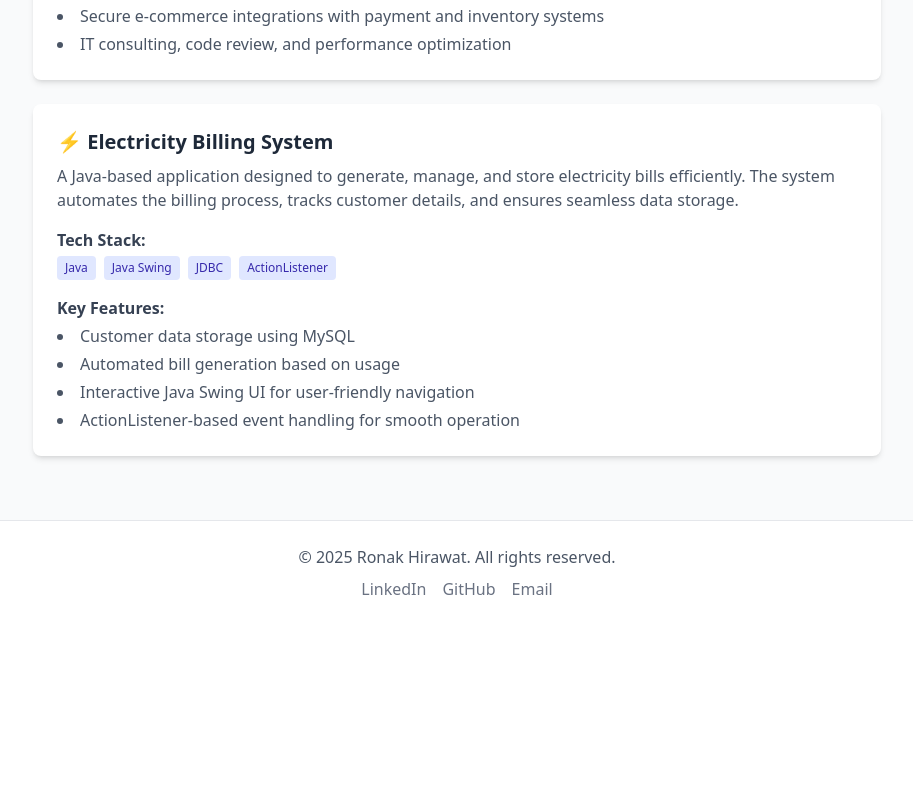
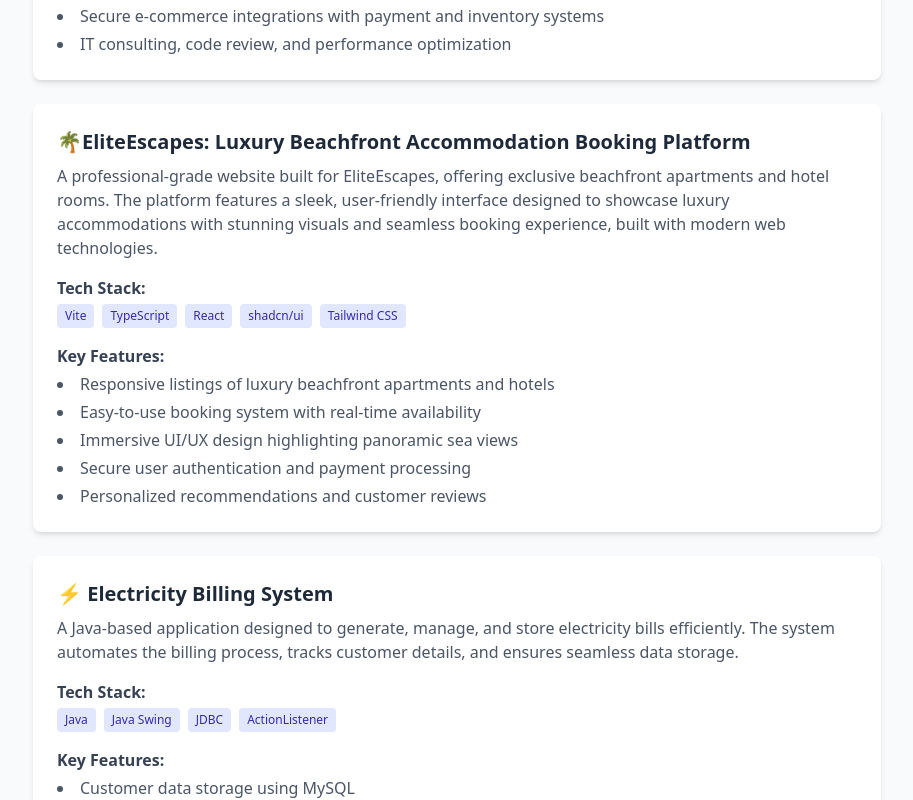
Before and after one commit to RonakHirawat/MyPortfolio, a React (Vite) app: page /Projects in a window 1280 px wide. Shown: the part 1008-1808 px from the top of the page, without its empty margins (183-1096 px from the left). Before the commit the page ends 1633 px from the top, so only its background shows below. Built offline with nearby package versions, Linux system fonts and the light colour scheme.

Commit message:
Added EliteEscapes

```diff
--- a/src/pages/Projects.jsx
+++ b/src/pages/Projects.jsx
@@ -14,7 +14,7 @@
 
       ]
     },
-      {
+    {
       title: "🌐AppWorkSolutions: Custom Web & Mobile Solutions for Modern Businesses",
       description: "A professional-grade website built for a digital solutions company offering custom websites, web applications, mobile apps, and IT consulting. The platform showcases services through a clean UI and seamless UX, built with modern web technologies.",
       techStack: ["Vite", "TypeScript", "React", "shadcn/ui", "Tailwind CSS"],
@@ -26,7 +26,19 @@
         "IT consulting, code review, and performance optimization"
       ]
     },
-      {
+    {
+      title: "🌴EliteEscapes: Luxury Beachfront Accommodation Booking Platform",
+      description: "A professional-grade website built for EliteEscapes, offering exclusive beachfront apartments and hotel rooms. The platform features a sleek, user-friendly interface designed to showcase luxury accommodations with stunning visuals and seamless booking experience, built with modern web technologies.",
+      techStack: ["Vite", "TypeScript", "React", "shadcn/ui", "Tailwind CSS"],
+      features: [
+        "Responsive listings of luxury beachfront apartments and hotels",
+        "Easy-to-use booking system with real-time availability",
+        "Immersive UI/UX design highlighting panoramic sea views",
+        "Secure user authentication and payment processing",
+        "Personalized recommendations and customer reviews"
+      ]
+    },
+    {
       title: "⚡ Electricity Billing System",
       description: "A Java-based application designed to generate, manage, and store electricity bills efficiently. The system automates the billing process, tracks customer details, and ensures seamless data storage.",
       techStack: ["Java", "Java Swing", "JDBC", "ActionListener"],
```
